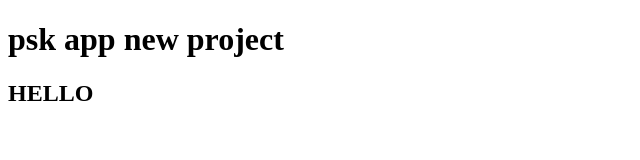
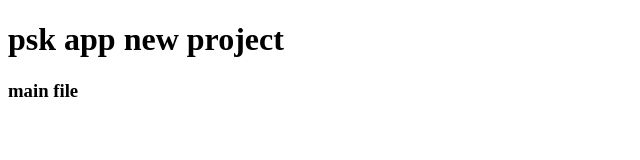
Before and after one commit to Mansi-bopche/pskprojectapp, a plain HTML site: page index.html in a window 1280 px wide. Shown: the full height of the page, 0-640 px from the left. Drawn offline with Linux system fonts and the light colour scheme.

Commit message:
main file

```diff
--- a/index.html
+++ b/index.html
@@ -7,6 +7,6 @@
 </head>
 <body>
    <h1>psk app new project</h1>
-   <H2>HELLO</H2>
+  <h3>main file</h3>
 </body>
 </html>
```
